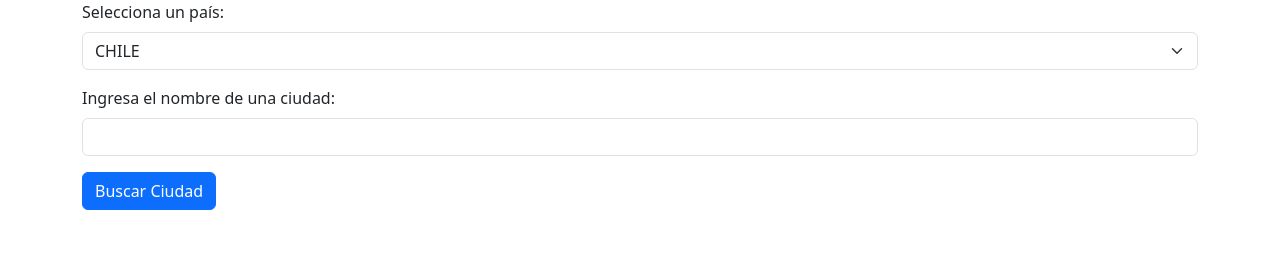
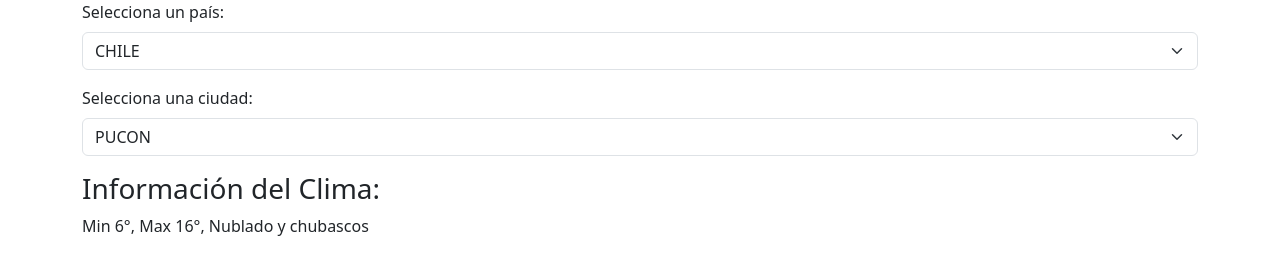
Before and after one commit to arielgodoy/Jspreentrega2Agodoy, a plain HTML site: page index.html in a window 1280 px wide. Drawn offline with nearby package versions, Linux system fonts and the light colour scheme.

Commit message:
terminado

```diff
--- a/index.html
+++ b/index.html
@@ -11,18 +11,19 @@
   <div class="container">
     <div class="mb-3">
       <label for="selectPais" class="form-label">Selecciona un país:</label>
-      <!-- Agrego el select con los paises que contiene las ciudades (proximas entregas deberia ser dinamico)-->
+      <!-- Agrego el select con los paises que contiene la clase-->
       <select id="selectPais" class="form-select">
       <!-- Las opciones de los paises las lleno de forma dinamica desde JS-->
       </select>
     </div>
 
     <div class="mb-3">
-      <label for="inputCiu" class="form-label">Ingresa el nombre de una ciudad:</label>
-      <input type="text" id="inputCiu" class="form-control">
+      <label for="selectCiudad" class="form-label">Selecciona una ciudad:</label>
+      <select id="selectCiudad" class="form-select">
+      <!-- Las opciones de las ciudades se llenan dinámicamente desde JS -->
+      </select>
     </div>
-    <!-- En onclick() agrega la funcion de buscqueda de ciudad y "traigo" la info del clima desde la sub funcion mostrarInfoClima-->
-    <button type="button" onclick="buscaciudad()" class="btn btn-primary">Buscar Ciudad</button>
+
 
     <div id="infoClima" class="mt-3"></div>
   </div>
--- a/js/index.js
+++ b/js/index.js
@@ -1,5 +1,4 @@
-// creo el Constructor de la clase Clima
-
+// Constructor de la clase Clima
 const Clima = function(pais, ciudad, fecha, clima) {
   this.pais = pais;
   this.ciudad = ciudad;
@@ -20,25 +19,58 @@ let ciudad8 = new Clima("ARGENTINA", "CORDOBA", "2023-07-31", "Min 9°, Max 19°
 
 let pais = [ciudad1, ciudad2, ciudad3, ciudad4,ciudad5, ciudad6, ciudad7, ciudad8];
 
-    // Obtener el elemento select del DOM y "llenarlo" dinamicamemte con JS
+document.addEventListener("DOMContentLoaded", function() {
+  // Obtener el elemento select del país y "llenarlo" dinámicamente con JS
   const selectPais = document.getElementById("selectPais");
+  const selectCiudad = document.getElementById("selectCiudad");
   const ciudadesPorPais = {};
+
+  // Llenar el select de países y crear un objeto con las ciudades por país
   pais.forEach((ciudad) => {
     if (!ciudadesPorPais[ciudad.pais]) {
       ciudadesPorPais[ciudad.pais] = [];
     }
     ciudadesPorPais[ciudad.pais].push(ciudad.ciudad);
   });
+
+  // Llenar el select de países
   for (const pais in ciudadesPorPais) {
     const option = document.createElement("option");
     option.textContent = pais;
     option.value = pais;
     selectPais.appendChild(option);
+    llenarCiudades();
   }
-// funcion del evento onclick()
+
+  // Función para llenar el select de ciudades según el país seleccionado
+  function llenarCiudades() {
+    const selectedPais = selectPais.value;
+    selectCiudad.innerHTML = ""; // Limpiar opciones previas
+
+    ciudadesPorPais[selectedPais].forEach((ciudad) => {
+      const option = document.createElement("option");
+      option.textContent = ciudad;
+      option.value = ciudad;
+      selectCiudad.appendChild(option);
+    });
+    //fuerzo el mostar clima al cambiar de pais a la primea ciudad deplegada
+    buscaciudad();
+  }
+
+  // Asignar evento al cambio de selección de país
+  selectPais.addEventListener("change", llenarCiudades);
+
+  // Asignar evento al cambio de selección de ciudad
+  selectCiudad.addEventListener("change", buscaciudad);
+
+
+
+  // Función del evento onclick()
   function buscaciudad() {
-    let inputCiudad = document.getElementById('inputCiu').value.toLowerCase();
-    let ciudadEncontrada = pais.filter(ciudad => ciudad.ciudad.toLowerCase() === inputCiudad);
+    let inputCiudad = document.getElementById("selectCiudad").value.toLowerCase();
+    let ciudadEncontrada = pais.filter(
+      (ciudad) => ciudad.ciudad.toLowerCase() === inputCiudad
+    );
 
     if (ciudadEncontrada.length > 0) {
       mostrarInfoClima(ciudadEncontrada[0].clima);
@@ -47,12 +79,13 @@ function buscaciudad() {
     }
   }
 
-  // sub funcion que muestra la info del clima asociada a la ciudad ingresada en el input del index.html
+  // Sub función que muestra la información del clima asociada a la ciudad ingresada sleccionada en el select de la ciudad
   function mostrarInfoClima(clima) {
     let infoClimaDiv = document.getElementById('infoClima');
     if (clima) {
       infoClimaDiv.innerHTML = "<h3>Información del Clima:</h3><p>" + clima + "</p>";
     } else {
-      infoClimaDiv.innerHTML = "<H3>No se encontró información para la ciudad ingresada.</H3>";
+      infoClimaDiv.innerHTML = "<h3>No se encontró información para la ciudad ingresada.</h3>";
     }
   }
+});
```
Also changed, not shown: js/css/styles.css (added, +17 -0 lines). Lines whose indentation alone changed are shown as unchanged.
